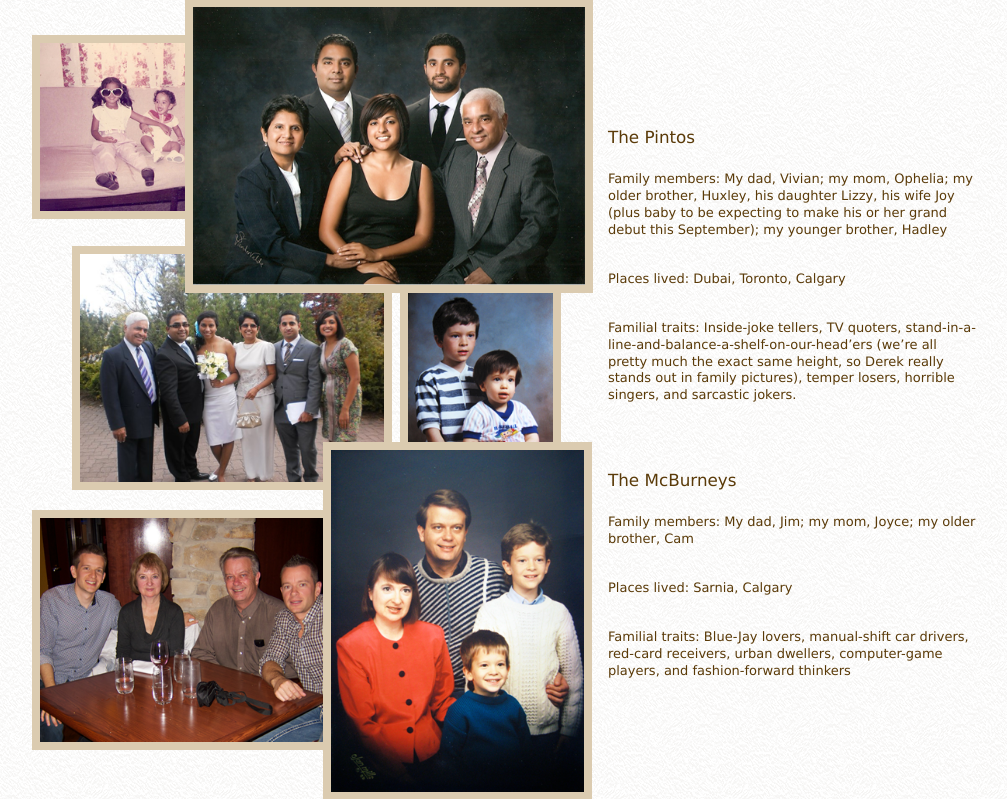
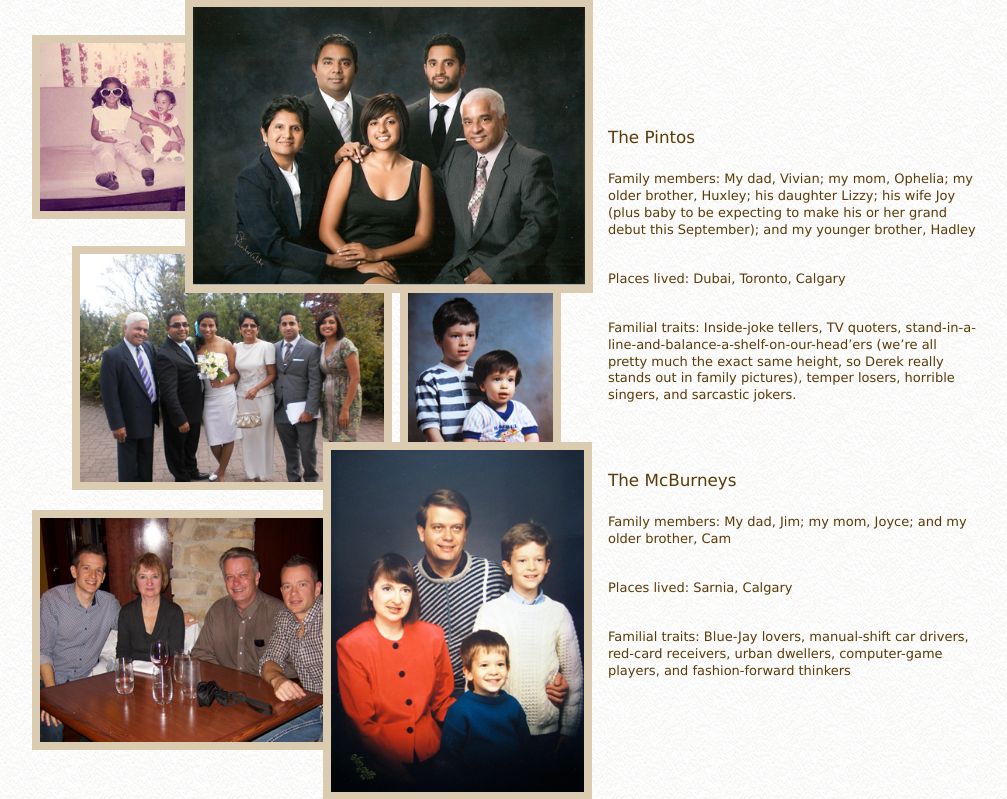
Before and after one commit to dmcb/derek-and-hailey-wedding, a PHP site: page /wedding_party in a window 1280 px wide. Shown: the part 809-1608 px from the top of the page, without its empty margins (136-1143 px from the left). Run offline with PHP 8.4, Linux system fonts and the light colour scheme; some libraries are stand-ins or nearby versions.

Commit message:
Corrections to typos and strike outs in mad libs.

```diff
--- a/wedding_party.php
+++ b/wedding_party.php
@@ -29,7 +29,7 @@
 
 				<div class="double right">
 					<h4>The Pintos</h4>
-					<p>Family members: My dad, Vivian; my mom, Ophelia; my older brother, Huxley, his daughter Lizzy, his wife Joy (plus baby to be expecting to make his or her grand debut this September); my younger brother, Hadley</p>
+					<p>Family members: My dad, Vivian; my mom, Ophelia; my older brother, Huxley; his daughter Lizzy; his wife Joy (plus baby to be expecting to make his or her grand debut this September); and my younger brother, Hadley</p>
 					<p>Places lived: Dubai, Toronto, Calgary</p>
 					<p>Familial traits: Inside-joke tellers, TV quoters, stand-in-a-line-and-balance-a-shelf-on-our-head’ers (we’re all pretty much the exact same height, so Derek really stands out in family pictures), temper losers, horrible singers, and sarcastic jokers.</p>
 
@@ -37,7 +37,7 @@
 					<br/>
 
 					<h4>The McBurneys</h4>
-					<p>Family members: My dad, Jim; my mom, Joyce; my older brother, Cam</p>
+					<p>Family members: My dad, Jim; my mom, Joyce; and my older brother, Cam</p>
 					<p>Places lived: Sarnia, Calgary</p>
 					<p>Familial traits: Blue-Jay lovers, manual-shift car drivers, red-card receivers, urban dwellers, computer-game players, and fashion-forward thinkers</p>
 				</div>
```
Also changed, not shown: images/mad_lib_bonnie.png, images/mad_lib_cam.png, images/mad_lib_glyn.png, images/mad_lib_jason.png, images/mad_lib_kyle.png, images/mad_lib_lori.png, images/mad_lib_lorraine.png, images/mad_lib_serge.png.
